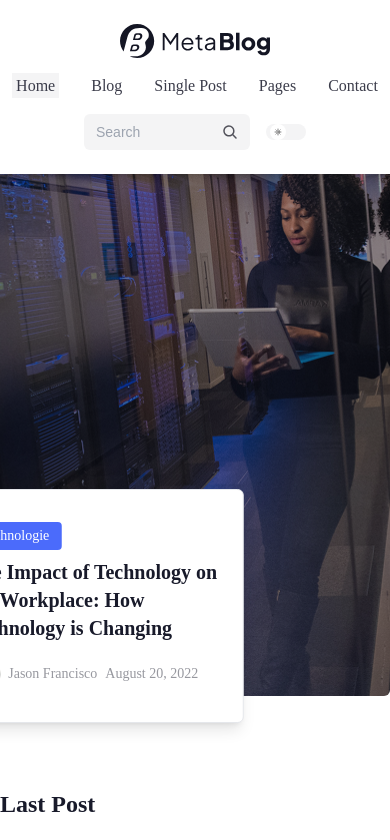
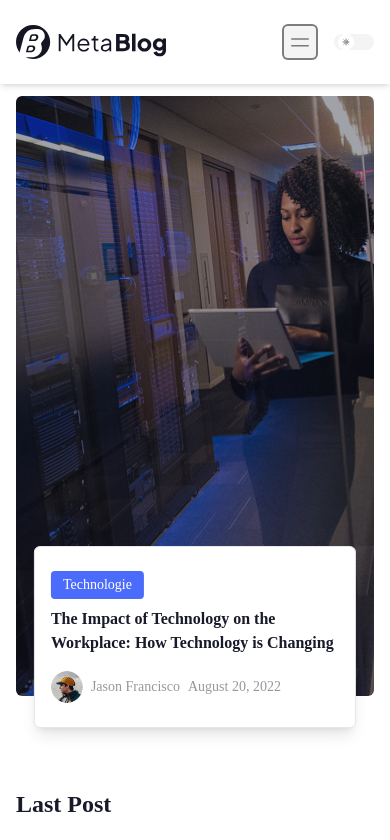
Before and after one commit to eliezermasial/meta-blog, a React (Vite) app: page / in a window 390 px wide. Shown: the top 840 px of the page. Built offline with nearby package versions, Linux system fonts and the light colour scheme.

Commit message:
management responsive in project

```diff
--- a/src/components/Footer/index.jsx
+++ b/src/components/Footer/index.jsx
@@ -4,8 +4,8 @@ import imgFooter from '../../assets/Copyright Info.png';
 
 function Footer () {
     return (
-        <footer className="bg-[#F6F6F7] font-['Plus_Jakarta_Sans'] tracking-normal">
-            <div className="container mx-auto px-4 py-8 text-[#181A2A] space-y-8">
+        <footer className="bg-[#F6F6F7] overflow-x-hidden font-['Plus_Jakarta_Sans'] tracking-normal">
+            <div className="container mx-auto max-md:px-4 md:px-4 lg:px-4 xl:px-4  py-8 text-[#181A2A] space-y-8">
                 <div className="flex flex-col md:flex-row justify-between gap-8">
                     <div className="max-w-sm">
                         <h3 className="font-semibold mb-2 text-lg">About</h3>
@@ -63,11 +63,11 @@ function Footer () {
 
                 <hr className="border-gray-300" />
 
-                <div className="flex flex-col md:flex-row justify-between items-center gap-4 text-sm">
+                <div className="flex  justify-between items-center gap-4 text-sm">
                     <div>
-                        <img src={imgFooter} alt="Footer logo" className="" />
+                        <img src={imgFooter} alt="Footer logo" className="w-32 sm:w-40 md:w-52 lg:w-80" />
                     </div>
-                    <ul className="flex flex-wrap gap-4 text-[#3B3C4A]">
+                    <ul className="flex max-md:gap-2 gap-4 text-[#3B3C4A]">
                         <li><a href="#">Terms of Use</a></li>
                         <li><a href="#">Privacy Policy</a></li>
                         <li><a href="#">Cookie Policy</a></li>
--- a/src/components/Header/index.jsx
+++ b/src/components/Header/index.jsx
@@ -4,21 +4,21 @@ import logo from '../../assets/Logo1.svg';
 
 function Header () {
     return (
-        <header className=" fixed z-10 w-full bg-white shadow-md">
-            <nav className="container mx-auto flex flex-col md:flex-row items-center justify-between gap-4 py-6">
+        <header className=" fixed overflow-x-hidden z-10 w-full bg-white shadow-md ">
+            <nav className="container mx-auto flex items-center justify-between gap-4 max-md:px-4 md:px-4 lg:px-4 xl:px-4 py-6">
                 <a href="/">
                     <img src={logo} width={150} height={18} alt="Logo" />
                 </a>
 
-                <ul className="flex flex-wrap justify-center items-center gap-8 text-[#3B3C4A] font-['Work_Sans'] text-base font-normal leading-6 tracking-normal">
+                <ul className=" hidden md:flex flex-wrap justify-center items-center gap-8 text-[#3B3C4A] font-['Work_Sans'] text-base font-normal leading-6 tracking-normal">
                     <li className=" hover:p-1 hover:bg-[#F4F4F5] hover:rounded-md "> <NavLink to="/" className={({ isActive }) => isActive ? "bg-[#F4F4F5] p-1" : ""}>Home</NavLink> </li>
                     <li className=" hover:p-1 hover:bg-[#F4F4F5] hover:rounded-md "> <NavLink to="/blog">Blog</NavLink> </li>
-                    <li className=" hover:p-1 hover:bg-[#F4F4F5] hover:rounded-md "> <NavLink to="/siglePost">Single Post</NavLink> </li>
+                    <li className=" md:hidden lg:block hover:p-1 hover:bg-[#F4F4F5] hover:rounded-md "> <NavLink to="/siglePost">Single Post</NavLink> </li>
                     <li className=" hover:p-1 hover:bg-[#F4F4F5] hover:rounded-md "> <NavLink to="/pages">Pages</NavLink> </li>
                     <li className=" hover:p-1 hover:bg-[#F4F4F5] hover:rounded-md "> <NavLink to="/contact">Contact</NavLink> </li>
                 </ul>
 
-                <div className="flex items-center gap-4">
+                <div className="flex items-center gap-4 max-sm:hidden">
                     <div className="relative">
                         <input type="text" placeholder="Search"
                             className="bg-[#F4F4F5] outline-none w-[166px] h-[36px] px-3 pr-8 rounded-md text-sm"
@@ -30,6 +30,18 @@ function Header () {
                             <path d="M10.5718 10.5716L14.0002 14" stroke="#52525B" strokeWidth="1.5" strokeLinecap="round" />
                         </svg>
                     </div>
+                    <button className="max-md:hidden bg-[#F4F4F5] px-1 w-10 text-start rounded-full font-semibold">
+                        <svg xmlns="http://www.w3.org/2000/svg" fill="white" viewBox="0 0 24 24" stroke-width="1.5" stroke="currentColor" class="w-4 bg-white h-4 rounded-full p-1">
+                            <path stroke-linecap="round" stroke-linejoin="round" d="M12 3v2.25m6.364.386l-1.591 1.591M21 12h-2.25m-.386 6.364l-1.591-1.591M12 18.75V21m-4.773-4.227l-1.591 1.591M5.25 12H3m4.227-4.773L5.636 5.636M15.75 12a3.75 3.75 0 11-7.5 0 3.75 3.75 0 017.5 0z" />
+                        </svg>
+                    </button>
+                </div>
+                <div className="max-md:flex hidden items-center gap-4 ">
+                    <button className="border-[2px] bg-[#F4F4F5] border-[#3636389f] hover:border-[#3b83f6a8] p-1 rounded-md transition-colors">
+                        <svg xmlns="http://www.w3.org/2000/svg" fill="none" viewBox="0 0 24 24" strokeWidth={1.5} stroke="#363638a4" className="w-6 h-6">
+                            <path strokeLinecap="round" strokeLinejoin="round" d="M3.75 9h16.5m-16.5 6.75h16.5" />
+                        </svg>
+                    </button>
                     <button className="bg-[#F4F4F5] px-1 w-10 text-start rounded-full font-semibold">
                         <svg xmlns="http://www.w3.org/2000/svg" fill="white" viewBox="0 0 24 24" stroke-width="1.5" stroke="currentColor" class="w-4 bg-white h-4 rounded-full p-1">
                             <path stroke-linecap="round" stroke-linejoin="round" d="M12 3v2.25m6.364.386l-1.591 1.591M21 12h-2.25m-.386 6.364l-1.591-1.591M12 18.75V21m-4.773-4.227l-1.591 1.591M5.25 12H3m4.227-4.773L5.636 5.636M15.75 12a3.75 3.75 0 11-7.5 0 3.75 3.75 0 017.5 0z" />
--- a/src/components/HeroBlog/index.jsx
+++ b/src/components/HeroBlog/index.jsx
@@ -18,10 +18,15 @@ function HeroBlog () {
             <div>
                 <img src={imgHeroBlog} className="w-full h-[450px] object-cover rounded-md" alt="hero image"/>
             </div>
-            <div className="absolute -bottom-10 left-1/4 max-w-md transform -translate-x-1/2 -translate-y-1/2 text-[#FFFF] shadow-lg ">
-                <button className="mb-2 text-sm font-['Work_Sans'] text-white font-medium bg-[#4B6BFB] px-3 py-1 rounded">Technologie</button>
-                <p className="mb-4 font-['Work_Sans'] font-semibold text-xl ">The Impact of Technology on the Workplace: How Technology is Changing</p>
-                <div className="flex items-center text-[#97989F] gap-2">
+
+            <div className="absolute -bottom-1  left-1/2 md:left-[40%] text-[#FFFF] lg:left-[30%] xl:left-[25%] transform -translate-x-1/2 py-6
+                w-[90%] sm:w-[80%] md:w-[70%] lg:w-[50%] xl:w-[32rem]"
+            >
+                <button className="mb-2 text-sm font-['Work_Sans'] text-white font-medium bg-[#4B6BFB] px-3 py-1 rounded">
+                    Technologie
+                </button>
+                <p className="mb-4 font-['Work_Sans'] font-semibold text-base sm:text-lg md:text-xl">The Impact of Technology on the Workplace: How Technology is Changing</p>
+                <div className="flex items-center text-[#97989F] gap-2 flex-wrap">
                     <img src={smallImg} alt="petit image" className="w-8 h-8 rounded-full" />
                     <span className="text-sm font-['Work_Sans'] leading-5">Jason Francisco</span>
                     <span className="text-sm font-['Work_Sans'] leading-5">August 20, 2022</span>
--- a/src/components/HeroImage/index.jsx
+++ b/src/components/HeroImage/index.jsx
@@ -3,15 +3,15 @@ import smallImg from '../../assets/smallImg.png';
 
 function HeroImage () {
     return (
-        <section className="relative">
-            <div>
-                <img src={imghero} className="w-full h-[600px] object-cover rounded-md" alt="hero image"/>
-            </div>
-
-            <div className="absolute -bottom-36 left-1/4 max-w-md transform -translate-x-1/2 -translate-y-1/2 bg-white border rounded-md px-4 py-8 text-[#181A2A] shadow-lg ">
-                <button className="mb-2 text-sm font-['Work_Sans'] text-white font-medium bg-[#4B6BFB] px-3 py-1 rounded">Technologie</button>
-                <p className="mb-4 font-['Work_Sans'] font-semibold text-xl ">The Impact of Technology on the Workplace: How Technology is Changing</p>
-                <div className="flex items-center text-[#97989F] gap-2">
+        <section className="relative w-full h-[600px] bg-cover bg-center rounded-md" style={{ backgroundImage: `url(${imghero})` }} >
+            <div className="absolute -bottom-8 md:-bottom-12 left-1/2 md:left-[40%] lg:left-[30%] xl:left-[25%] transform -translate-x-1/2 bg-white border rounded-md px-4 py-6 text-[#181A2A] shadow-lg
+                w-[90%] sm:w-[80%] md:w-[70%] lg:w-[50%] xl:w-[32rem]"
+            >
+                <button className="mb-2 text-sm font-['Work_Sans'] text-white font-medium bg-[#4B6BFB] px-3 py-1 rounded">
+                    Technologie
+                </button>
+                <p className="mb-4 font-['Work_Sans'] font-semibold text-base sm:text-lg md:text-xl">The Impact of Technology on the Workplace: How Technology is Changing</p>
+                <div className="flex items-center text-[#97989F] gap-2 flex-wrap">
                     <img src={smallImg} alt="petit image" className="w-8 h-8 rounded-full" />
                     <span className="text-sm font-['Work_Sans'] leading-5">Jason Francisco</span>
                     <span className="text-sm font-['Work_Sans'] leading-5">August 20, 2022</span>
--- a/src/components/Layout/index.jsx
+++ b/src/components/Layout/index.jsx
@@ -6,7 +6,7 @@ function Layout() {
   return (
     <>
       <Header />
-      <main className="container mx-auto font-normal leading-6 tracking-normal py-24">
+      <main className="container mx-auto font-normal overflow-x-hidden leading-6 tracking-normal max-md:px-4 md:px-4 lg:px-4 xl:px-4 py-24">
         <Outlet />
       </main>
       <Footer />
--- a/src/index.css
+++ b/src/index.css
@@ -21,9 +21,16 @@
   -moz-osx-font-smoothing: grayscale;
 }
 
+html, body, #root {
+  width: 100%;
+  margin: 0;
+  padding: 0;
+}
+
 body {
   margin: 0;
   font-family: 'Work Sans', sans-serif;
+  overflow-x: hidden;
 }
 
 footer {
--- a/tailwind.config.js
+++ b/tailwind.config.js
@@ -8,12 +8,11 @@ export default {
     container: {
       center: true,
       screens: {
-        sm: '600px',
-        md: '728px',
-        custom: '976px',
-        lg: '984px',
-        xl: '1240px',
-        '2xl': '1496px',
+        sm: '640px',
+        md: '768px',
+        lg: '1024px',
+        xl: '1280px',
+        '2xl': '1536px',
       },
     },
     extend: {},
```
